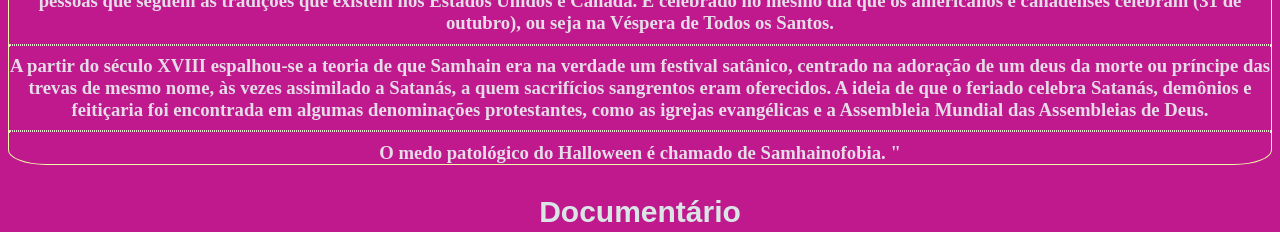
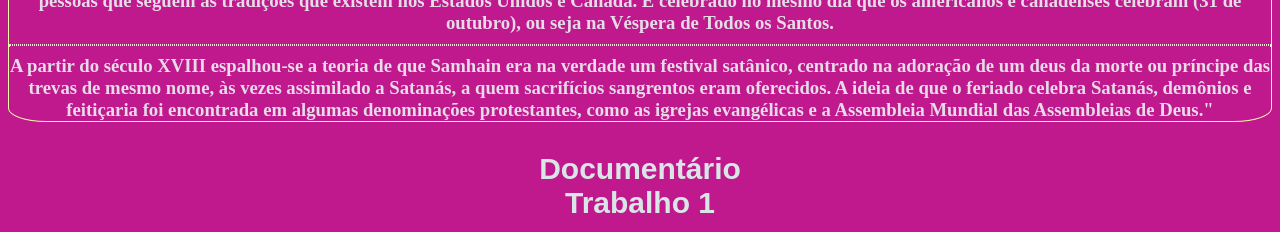
Before and after one commit to pedronag01/Trabalho-de-Artes, a plain HTML site: page index.html in a window 1280 px wide. Shown: the part 980-1212 px from the top of the page. Drawn offline with Linux system fonts and the light colour scheme.

Commit message:
Revert "v1.6"
This reverts commit 80ded7f35105a975128ed27230d9beac946f4442.

```diff
--- a/index.html
+++ b/index.html
@@ -18,7 +18,7 @@
         Desde o século IV a Igreja da Síria consagrava um dia para festejar "Todos os Mártires". Três séculos mais tarde o Papa Bonifácio IV transformou um templo romano dedicado a todos os deuses (Panteão) num templo cristão e o dedicou a "Todos os Santos", a todos os que nos precederam na fé.  A festa em honra de Todos os Santos, inicialmente era celebrada no dia 13 de maio, mas o Papa Gregório III mudou a data para 1° de novembro, que era o dia da dedicação da capela de Todos os Santos na Basílica de São Pedro, em Roma. Mais tarde, no ano de 840, o Papa Gregório IV ordenou que a festa de Todos os Santos fosse celebrada universalmente.
         </cite>
         <hr>
-        Se analisarmos o modo como o Halloween é celebrado hoje, veremos que pouco tem a ver com as suas origens: só restou uma alusão aos mortos, mas com um carácter completamente distinto do que tinha ao princípio. Além disso foi sendo pouco a pouco incorporada toda uma série de elementos estranhos tanto à festa de Finados como à de Todos os Santos. O Halloween chegou ao Brasil quando a festa se tornou popular e se espalhou pelo mundo a partir dos anos 1970, impulsionada principalmente por filmes dos Estados Unidos que mostravam a festa. Acabou tornando-se relativamente popular no Brasil, mas não há muitas pessoas que seguem as tradições que existem nos Estados Unidos e Canadá. É celebrado no mesmo dia que os americanos e canadenses celebram (31 de outubro), ou seja na Véspera de Todos os Santos. <hr> A partir do século XVIII espalhou-se a teoria de que Samhain era na verdade um festival satânico, centrado na adoração de um deus da morte ou príncipe das trevas de mesmo nome, às vezes assimilado a Satanás, a quem sacrifícios sangrentos eram oferecidos. A ideia de que o feriado celebra Satanás, demônios e feitiçaria foi encontrada em algumas denominações protestantes, como as igrejas evangélicas e a Assembleia Mundial das Assembleias de Deus. <hr> O medo patológico do Halloween é chamado de Samhainofobia. "</h3></cite>
+        Se analisarmos o modo como o Halloween é celebrado hoje, veremos que pouco tem a ver com as suas origens: só restou uma alusão aos mortos, mas com um carácter completamente distinto do que tinha ao princípio. Além disso foi sendo pouco a pouco incorporada toda uma série de elementos estranhos tanto à festa de Finados como à de Todos os Santos. O Halloween chegou ao Brasil quando a festa se tornou popular e se espalhou pelo mundo a partir dos anos 1970, impulsionada principalmente por filmes dos Estados Unidos que mostravam a festa. Acabou tornando-se relativamente popular no Brasil, mas não há muitas pessoas que seguem as tradições que existem nos Estados Unidos e Canadá. É celebrado no mesmo dia que os americanos e canadenses celebram (31 de outubro), ou seja na Véspera de Todos os Santos. <hr> A partir do século XVIII espalhou-se a teoria de que Samhain era na verdade um festival satânico, centrado na adoração de um deus da morte ou príncipe das trevas de mesmo nome, às vezes assimilado a Satanás, a quem sacrifícios sangrentos eram oferecidos. A ideia de que o feriado celebra Satanás, demônios e feitiçaria foi encontrada em algumas denominações protestantes, como as igrejas evangélicas e a Assembleia Mundial das Assembleias de Deus."</h3></cite>
 
 
     <h2 title="Trabalho 1">Documentário <br> Trabalho 1</h2>
```
